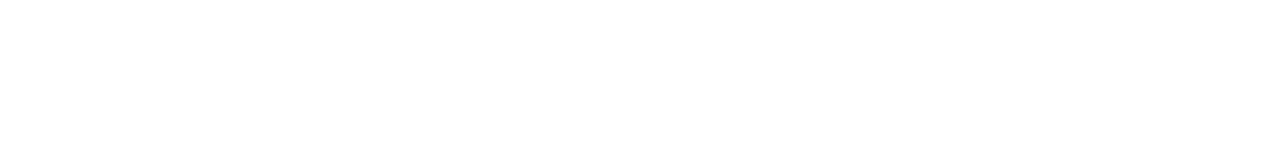
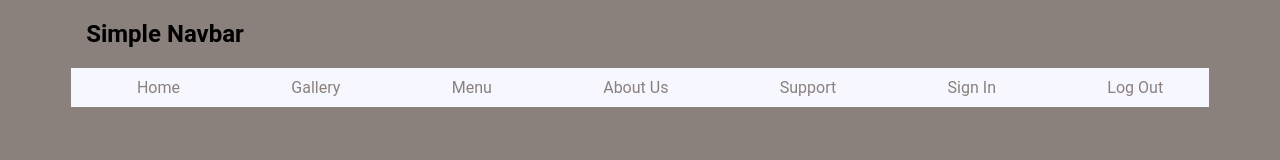
Before and after one commit to Shubham-96k/Navbar, a plain HTML site: page index.html in a window 1280 px wide. Drawn offline with Linux system fonts and the light colour scheme.

Commit message:
work on navbar using flex.

```diff
--- a/assets/css/style.css
+++ b/assets/css/style.css
@@ -0,0 +1,88 @@
+:root{
+    --primary-color : #8a817c;
+    --secondary-color: #f7f7ff;
+}
+@import url('https://fonts.googleapis.com/css2?family=Roboto:wght@400;700&display=swap');
+body{
+    background-color: var(--primary-color);
+    font-family: 'Roboto', sans-serif;
+}
+
+.container{
+    width: 90%;
+    max-width: 73.75rem;
+    margin: 0 auto;
+}
+
+.header-section h1{
+    padding-left: 0.938rem;
+}
+
+.simple{
+    list-style: none;
+    padding: 0;
+    background-color: var(--secondary-color);
+    display: flex;
+    text-align: center;
+}
+
+ul>li{
+    display: inline-block;
+    flex-grow: 1;
+    position: relative;
+    z-index: 1;
+    overflow: hidden;
+}
+
+ul li a:link,
+ul li a:visited{
+    text-decoration: none;
+    display: inline-block;
+    padding: 0.625rem;
+    width: 100%;
+    color: var(--primary-color);
+    text-transform: capitalize;
+    transition: all .3s ease-in-out;
+}
+
+ul li a:hover,
+ul li a:focus,
+ul li a:active{
+    background-color: var(--primary-color);
+    color: var(--secondary-color);
+}
+.box i{
+    display : none;
+}
+
+
+
+
+@media all and (max-width: 600px){
+    .simple{
+        flex-wrap: wrap;
+        transform: translateY(0);
+        transition: all .3s ease-in-out;
+    }
+    .nav-list{
+        overflow: hidden;
+    }
+    .simple.active{
+        transform: translateY(-135%);
+    }
+    .simple li{
+        flex-basis: 100%;
+    }
+    .box i{
+        border: 2px solid;
+        padding: 10px 15px 10px;
+        border-radius: 5px;
+        cursor: pointer;
+        display : block;
+    }
+    .box{
+        display: flex;
+        justify-content: space-between;
+        align-items: center;
+    }
+}
--- a/assets/js/app.js
+++ b/assets/js/app.js
@@ -0,0 +1,17 @@
+const cl = console.log;
+
+const onClickicon = document.getElementById('onClickicon');
+const navigation = document.getElementById('navigation');
+
+
+const onClickhandler = eve => {
+    navigation.classList.toggle('active');
+}
+
+
+
+
+
+
+
+onClickicon.addEventListener('click', onClickhandler)
--- a/index.html
+++ b/index.html
@@ -5,11 +5,34 @@
     <meta name="viewport" content="width=device-width, initial-scale=1.0">
     <link rel="stylesheet" href="./assets/css/style.css">
     <!-- <link rel="stylesheet" href="https://cdn.jsdelivr.net/npm/bootstrap@4.6.2/dist/css/bootstrap.min.css" integrity="sha384-xOolHFLEh07PJGoPkLv1IbcEPTNtaed2xpHsD9ESMhqIYd0nLMwNLD69Npy4HI+N" crossorigin="anonymous"> -->
+    <link rel="stylesheet" href="https://cdnjs.cloudflare.com/ajax/libs/font-awesome/6.4.2/css/all.min.css" integrity="sha512-z3gLpd7yknf1YoNbCzqRKc4qyor8gaKU1qmn+CShxbuBusANI9QpRohGBreCFkKxLhei6S9CQXFEbbKuqLg0DA==" crossorigin="anonymous" referrerpolicy="no-referrer" />
     <title>Navbar using Flex</title>
 </head>
 <body>
 
-
+    <section class="header-section">
+        <div class="container">
+            <div class="row">
+                <div class="col-md-12">
+                    <div class="box">
+                        <h1>Simple Navbar</h1>
+                        <i class="fa-solid fa-bars" id="onClickicon"></i>
+                    </div>
+                    <div class="nav-list">
+                        <ul class="simple active" id="navigation">
+                            <li><a href="javascript:;">home</a></li>
+                            <li><a href="javascript:;">gallery</a></li>
+                            <li><a href="javascript:;">menu</a></li>
+                            <li><a href="javascript:;">about us</a></li>
+                            <li><a href="javascript:;">support</a></li>
+                            <li><a href="javascript:;">sign in</a></li>
+                            <li><a href="javascript:;">log out</a></li>
+                        </ul>
+                    </div>
+                </div>
+            </div>
+        </div>
+    </section>
 
 
 
```
